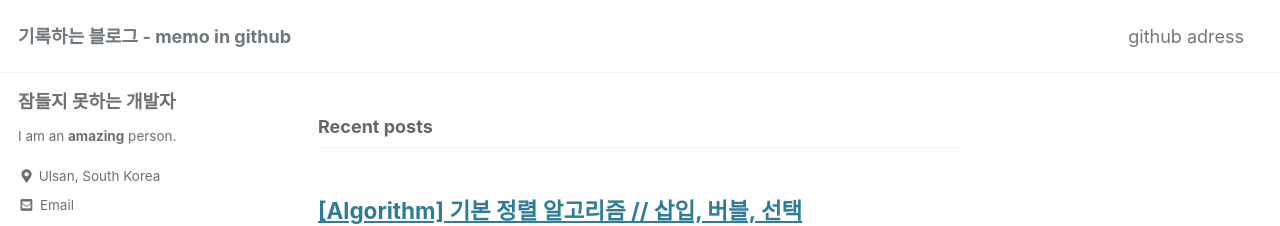
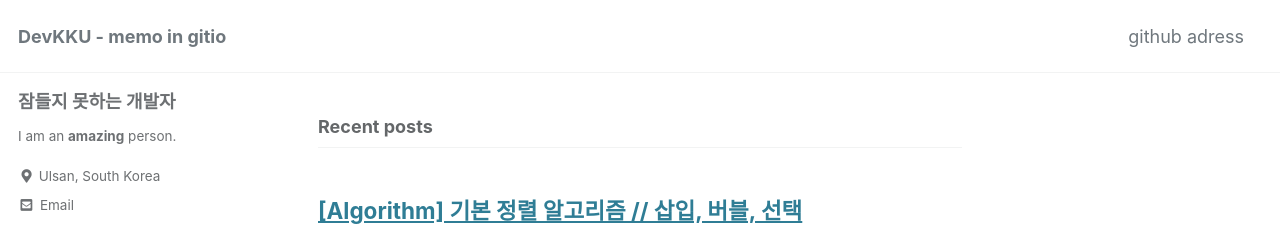
Before and after one commit to KiUkKim/KiUkKim.github.io, a Jekyll site: the page built from index.html, in a window 1280 px wide. Shown: the top 226 px of the page. Built offline with Jekyll 4.4.1, drawn with Linux system fonts in a browser that asks for light colours; cached includes are drawn as plain includes; some web fonts are replaced; the list of posts is cut into pages by our own code.

Commit message:
Update _config.yml

```diff
--- a/_config.yml
+++ b/_config.yml
@@ -16,12 +16,12 @@ minimal_mistakes_skin    : "default" # "air", "aqua", "contrast", "dark", "dirt"
 
 # Site Settings
 locale                   : "en-US"
-title                    : "기록하는 블로그 - memo in github"
+title                    : "DevKKU - memo in gitio"
 title_separator          : "-"
 subtitle                 : # site tagline that appears below site title in masthead
 name                     : "잠들지 못하는 개발자"
 description              : "기록을 위한 블로그입니다."
-url                      : # the base hostname & protocol for your site e.g. "https://mmistakes.github.io"
+url                      : "https://kiukkim.github.io" # the base hostname & protocol for your site e.g. "https://mmistakes.github.io"
 baseurl                  : # the subpath of your site, e.g. "/blog"
 repository               : # GitHub username/repo-name e.g. "mmistakes/minimal-mistakes"
 teaser                   : # path of fallback teaser image, e.g. "/assets/images/500x300.png"
```
